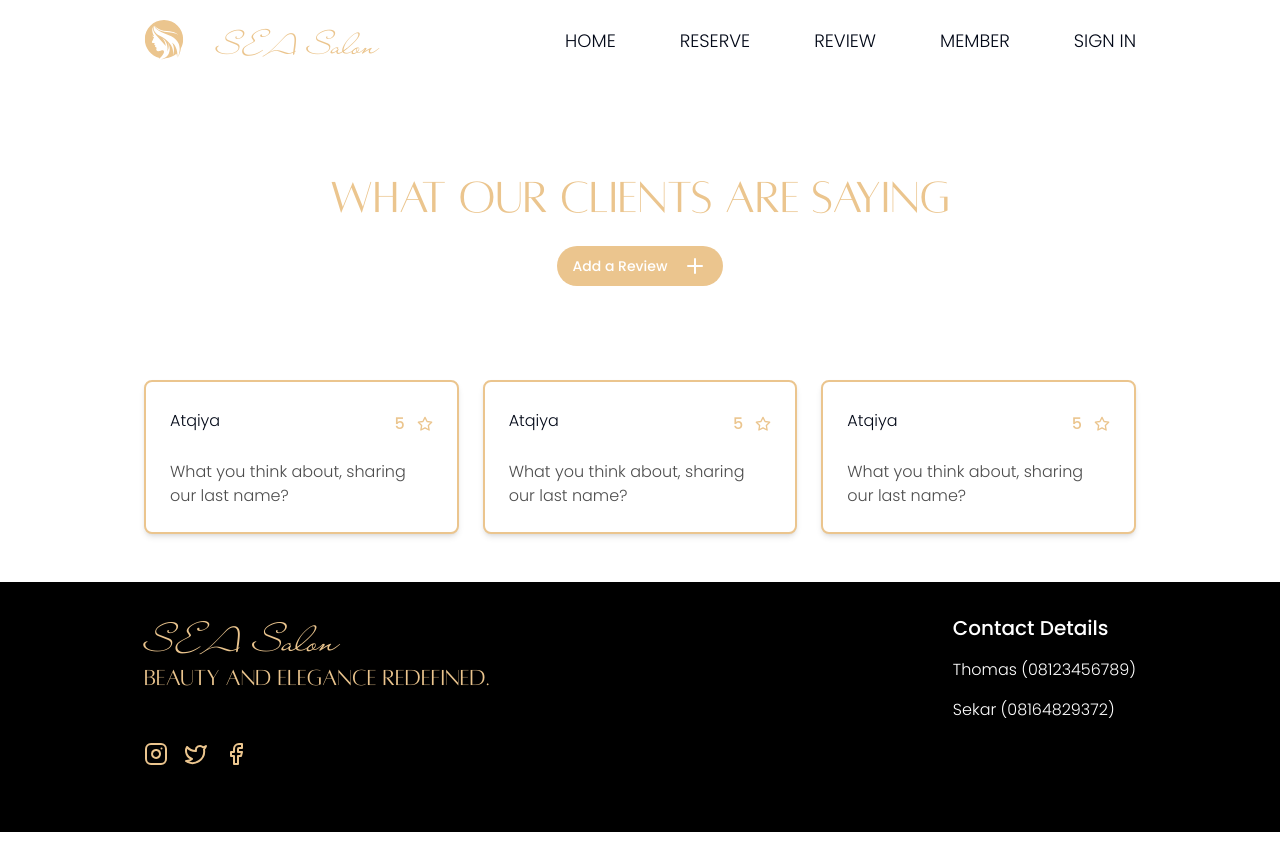
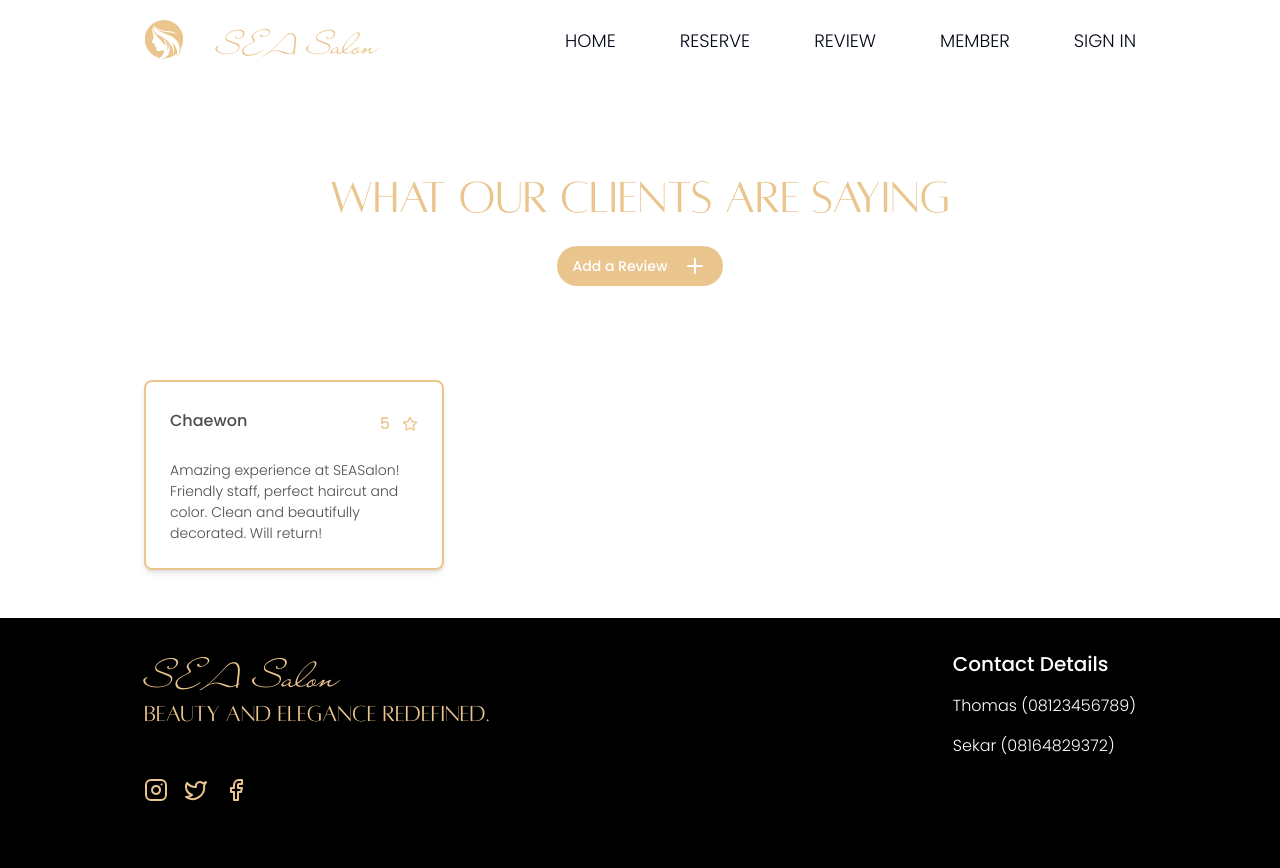
Before and after one commit to AtqiyaHaydar/SEASalon, a Next.js app: page /review in a window 1280 px wide. Before the commit the page ends 832 px from the top, so only its background shows below. Built offline with nearby package versions, Linux system fonts and the light colour scheme.

Commit message:
feat: customer review schema

```diff
--- a/app/review/page.tsx
+++ b/app/review/page.tsx
@@ -3,8 +3,22 @@
 import { Button } from '@/components/ui/button';
 import { Card, CardContent, CardDescription, CardHeader } from '@/components/ui/card';
 import { Dialog, DialogContent, DialogTrigger } from '@/components/ui/dialog';
+import { customerReviewSchema } from '@/schema/schema';
+import { zodResolver } from '@hookform/resolvers/zod';
 import { Plus, StarIcon } from 'lucide-react';
 import React, { useState } from 'react'
+import { useForm } from 'react-hook-form';
+import { z } from 'zod';
+import {
+  Form,
+  FormControl,
+  FormDescription,
+  FormField,
+  FormItem,
+  FormLabel,
+  FormMessage,
+} from "@/components/ui/form"
+import { Input } from "@/components/ui/input"
 
 interface CustomerReviewI {
   customerName: string
@@ -13,7 +27,26 @@ interface CustomerReviewI {
 }
 
 const page = () => {
-  const [customerReviewData, setCustomerReviewData] = useState<CustomerReviewI[]>([])
+  const [customerReviewData, setCustomerReviewData] = useState<CustomerReviewI[]>([
+    {
+      customerName: "Chaewon",
+      starRating: 5,
+      comment: "Amazing experience at SEASalon! Friendly staff, perfect haircut and color. Clean and beautifully decorated. Will return!"
+    }
+  ])
+
+  const form = useForm<z.infer<typeof customerReviewSchema>>({
+    resolver: zodResolver(customerReviewSchema),
+    defaultValues: {
+      customerName: "",
+      starRating: 0,
+      comment: ""
+    }
+  })
+
+  const onSubmit = (values: z.infer<typeof customerReviewSchema>) => {
+    console.log(values)
+  }
 
   return (
     <>
@@ -31,21 +64,13 @@ const page = () => {
           </Dialog>
       </div>
       <div className='wrapper grid grid-cols-1 md:grid-cols-3 gap-6 mb-12'>
-        <CustomerReviewCard
-          customerName='Atqiya'
-          starRating={5}
-          comment='What you think about, sharing our last name?'
-        />
-        <CustomerReviewCard
-          customerName='Atqiya'
-          starRating={5}
-          comment='What you think about, sharing our last name?'
-        />
-        <CustomerReviewCard
-          customerName='Atqiya'
-          starRating={5}
-          comment='What you think about, sharing our last name?'
-        />
+        {customerReviewData.map(item => (
+          <CustomerReviewCard
+            customerName={item.customerName}
+            starRating={item.starRating}
+            comment={item.comment}
+          />
+        ))}
       </div>
     </>
   )
@@ -59,15 +84,15 @@ const CustomerReviewCard = ({
   comment
 }: CustomerReviewI) => {
   return (
-    <Card className='shadow-md border-2 border-gold' data-aos="fade-up">
+    <Card className='shadow-md border-2 border-gold max-w-[300px]' data-aos="fade-up">
       <CardHeader className='flex flex-row items-center w-full justify-between'>
-        <p className='font-regular'>{customerName}</p>
+        <p className='font-regular font-medium text-black/70'>{customerName}</p>
         <div className='flex font-medium flex-row gap-3 text-gold items-center'>
           {starRating} <StarIcon className='h-4 w-4' />
         </div>
       </CardHeader>
       <CardContent>
-        <p className='font-regular text-black/70'>
+        <p className='text-[14px] text-black/70'>
           {comment}
         </p>
       </CardContent>
--- /dev/null
+++ b/components/ui/input.tsx
@@ -0,0 +1,25 @@
+import * as React from "react"
+
+import { cn } from "@/lib/utils"
+
+export interface InputProps
+  extends React.InputHTMLAttributes<HTMLInputElement> {}
+
+const Input = React.forwardRef<HTMLInputElement, InputProps>(
+  ({ className, type, ...props }, ref) => {
+    return (
+      <input
+        type={type}
+        className={cn(
+          "flex h-10 w-full rounded-md border border-input bg-background px-3 py-2 text-sm ring-offset-background file:border-0 file:bg-transparent file:text-sm file:font-medium placeholder:text-muted-foreground focus-visible:outline-none focus-visible:ring-2 focus-visible:ring-ring focus-visible:ring-offset-2 disabled:cursor-not-allowed disabled:opacity-50",
+          className
+        )}
+        ref={ref}
+        {...props}
+      />
+    )
+  }
+)
+Input.displayName = "Input"
+
+export { Input }
--- /dev/null
+++ b/schema/schema.ts
@@ -0,0 +1,7 @@
+import { z } from 'zod'
+
+export const customerReviewSchema = z.object({
+  customerName: z.string().min(1),
+  starRating: z.number().min(0).max(5),
+  comment: z.string().min(1).max(100),
+})
```
